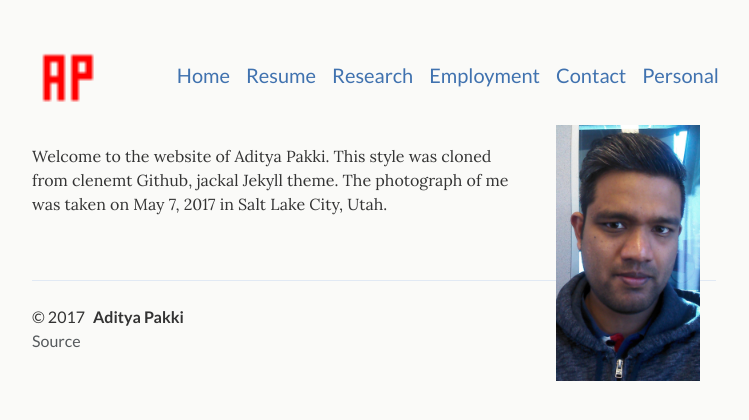
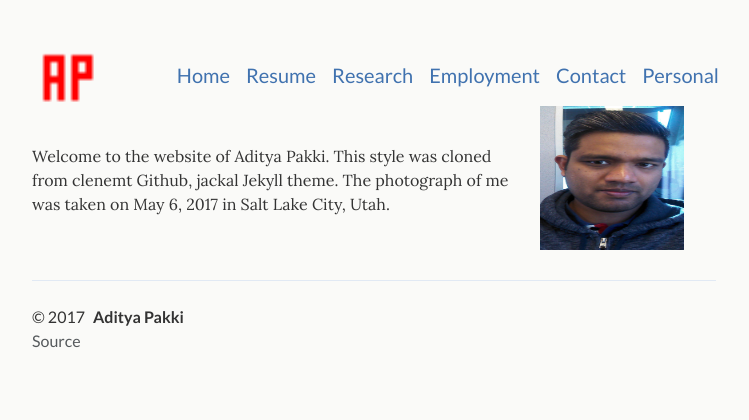
Before and after one commit to adityapakki/adityapakki.github.io, a Jekyll site: the page built from index.md, in a window 1280 px wide. Shown: the top 420 px of the page, without its empty margins (266-1015 px from the left). Built offline with Jekyll 4.4.1, drawn with Linux system fonts in a browser that asks for light colours.

Commit message:
Profile picture resize, add class

```diff
--- a/_sass/_site.scss
+++ b/_sass/_site.scss
@@ -20,8 +20,13 @@
 }
 
 .site-logo {
-  width: 2rem;
-  height: 2rem;
+  width: 1rem;
+  height: 1rem;
+}
+
+.site-profile {
+  width: 6rem;
+  height: 6rem;
 }
 
 .site-nav {
--- a/index.md
+++ b/index.md
@@ -4,8 +4,8 @@ layout: default
 
 <p>
 <figure class="site-profile">
-    <img src="{{ site.baseurl }}/assets/img/profile.jpg">
+    <img src="{{ site.baseurl }}/assets/img/profile.jpg" class="site-profile">
 </figure>
 Welcome to the website of Aditya Pakki. This style was cloned from clenemt Github, jackal Jekyll theme.
-The photograph of me was taken on May 7, 2017 in Salt Lake City, Utah.
+The photograph of me was taken on May 6, 2017 in Salt Lake City, Utah.
 </p>
```
